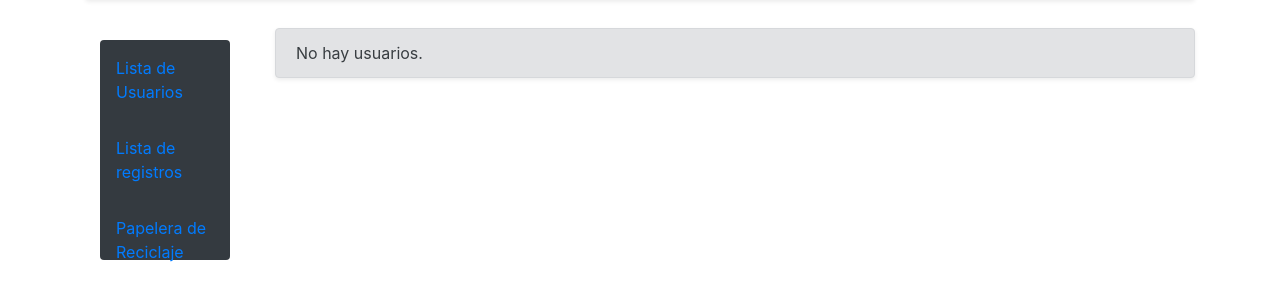
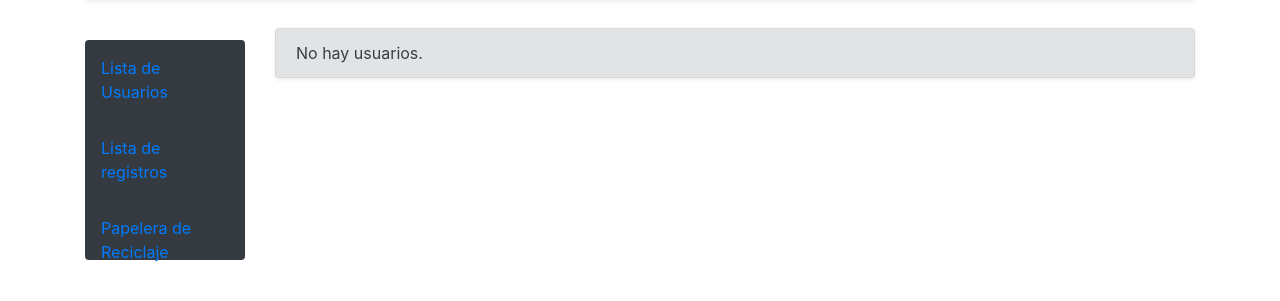
Before and after one commit to julivega93/SistemaNotas, a CodeIgniter app: the page made by application/views/listusers.php in a window 1280 px wide. Shown: the part 56-357 px from the top of the page. Run offline with CodeIgniter, Linux system fonts and the light colour scheme; data that the repository does not hold is empty; some libraries are stand-ins or nearby versions.

Commit message:
Update paneladm.php

```diff
--- a/application/views/paneladm.php
+++ b/application/views/paneladm.php
@@ -1,7 +1,3 @@
-<div class="container container-fluid">
-
-
-
 
     <div class="bg-dark rounded mt-3" style="height:220px">
     <ul class="nav flex-column">
@@ -16,4 +12,3 @@
       </li>
     </ul>
     </div>
-    </div>
```
